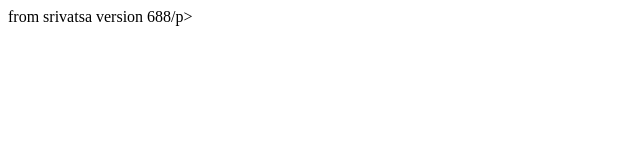
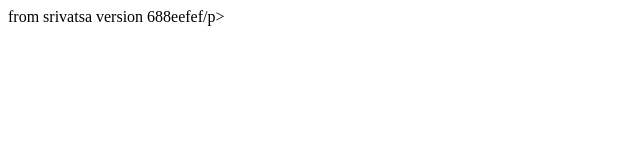
Before and after one commit to srivatsa-bot/jenkins, a plain HTML site: page html_cd/index.html in a window 1280 px wide. Shown: the full height of the page, 0-640 px from the left. Drawn offline with Linux system fonts and the light colour scheme.

Commit message:
v6wdwdwd

```diff
--- a/html_cd/index.html
+++ b/html_cd/index.html
@@ -1 +1 @@
-<p>from srivatsa version 688/p>
+<p>from srivatsa version 688eefef/p>
```
